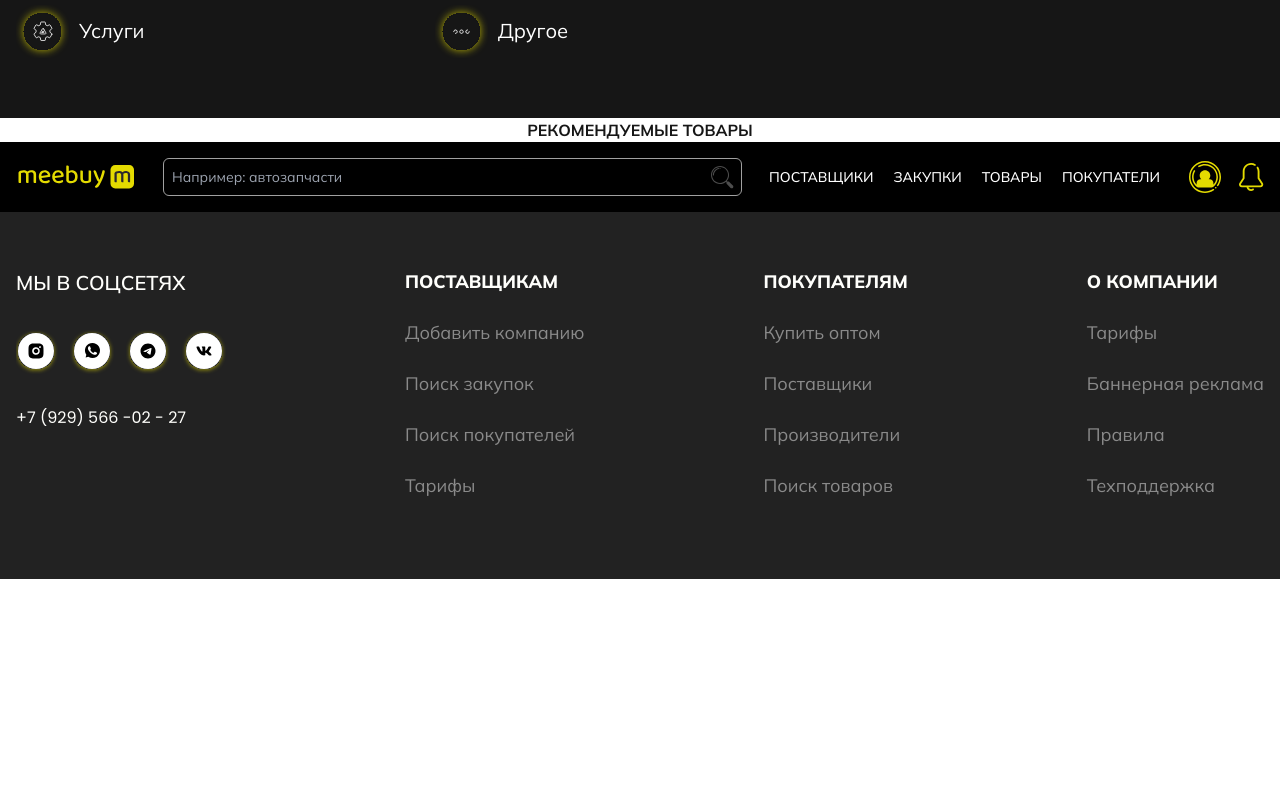
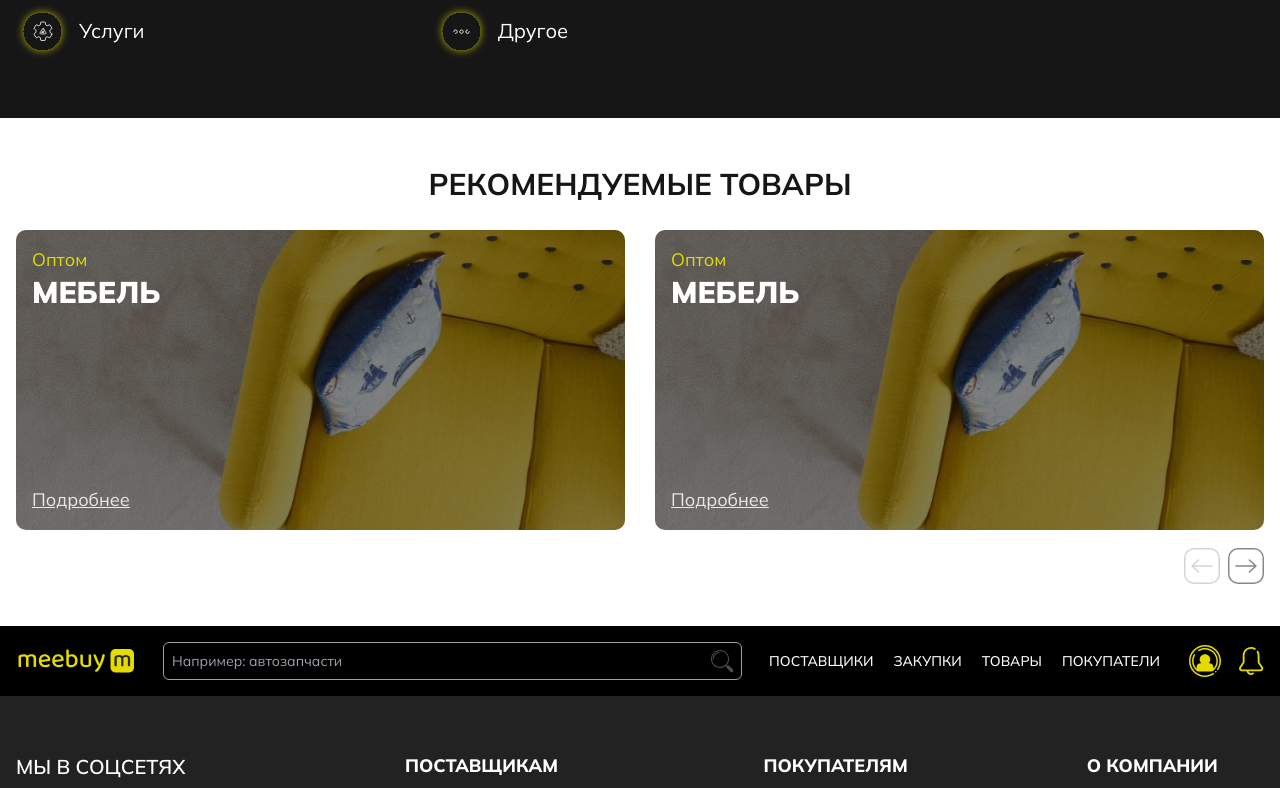
Before and after one commit to Bekjan02/meebuy, a website: page pages/home/home.html in a window 1280 px wide. Shown: the part 1595-2383 px from the top of the page. Before the commit the page ends 2174 px from the top, so only its background shows below. Drawn offline with nearby package versions, Linux system fonts and the light colour scheme; files that its build step writes are made by us from their sources.

Commit message:
created recommended products section, added slider and adaptive

```diff
--- a/pages/home/home.html
+++ b/pages/home/home.html
@@ -6,8 +6,9 @@
   <meta name="viewport" content="width=device-width, initial-scale=1.0" />
   <title>Home</title>
   <link rel="stylesheet" href="../../styles.css">
+  <link rel="stylesheet" href="https://cdnjs.cloudflare.com/ajax/libs/animate.css/4.1.1/animate.min.css" />
+  <link rel="stylesheet" href="https://cdn.jsdelivr.net/npm/swiper@11/swiper-bundle.min.css" />
   <link rel="stylesheet" href="./index.css">
-  <link rel="stylesheet" href="https://cdnjs.cloudflare.com/ajax/libs/animate.css/4.1.1/animate.min.css" />
 </head>
 
 <body class="home">
@@ -281,11 +282,64 @@
       </div>
     </section>
     <!-- recommended products -->
-    <section class="recommended__products">
-      <div class="container">
-        <h2 class="section__title">рекомендуемые товары</h2>
+    <section class="recommended__products mt-12 relative">
+      <div class="container relative">
+        <h2 class="section__title text-lg md:text-2xl xl:text-3xl">рекомендуемые товары</h2>
+        <div class="swiper recommended__slider mt-7">
+          <div class="swiper-wrapper">
+            <div class="swiper-slide">
+              <div class="recommended__slide text-white p-4 cursor-pointer">
+                <div class="slide__content flex flex-col justify-between h-full">
+                  <div>
+                    <span class="text-logo-color sm:text-lg">Оптом</span>
+                    <h2 class="uppercase text-base font-black sm:text-3xl">Мебель</h2>
+                  </div>
+                  <span class="underline text-[#E8E8E8] sm:text-lg">Подробнее</span>
+                </div>
+              </div>
+            </div>
+            <div class="swiper-slide">
+              <div class="recommended__slide text-white p-4 cursor-pointer">
+                <div class="slide__content flex flex-col justify-between h-full">
+                  <div>
+                    <span class="text-logo-color sm:text-lg">Оптом</span>
+                    <h2 class="uppercase text-base font-black sm:text-3xl">Мебель</h2>
+                  </div>
+                  <span class="underline text-[#E8E8E8] sm:text-lg">Подробнее</span>
+                </div>
+              </div>
+            </div>
+            <div class="swiper-slide">
+              <div class="recommended__slide text-white p-4 cursor-pointer">
+                <div class="slide__content flex flex-col justify-between h-full">
+                  <div>
+                    <span class="text-logo-color sm:text-lg">Оптом</span>
+                    <h2 class="uppercase text-base font-black sm:text-3xl">Мебель</h2>
+                  </div>
+                  <span class="underline text-[#E8E8E8] sm:text-lg">Подробнее</span>
+                </div>
+              </div>
+            </div>
+            <div class="swiper-slide">
+              <div class="recommended__slide text-white p-4 cursor-pointer">
+                <div class="slide__content flex flex-col justify-between h-full">
+                  <div>
+                    <span class="text-logo-color sm:text-lg">Оптом</span>
+                    <h2 class="uppercase text-base font-black sm:text-3xl">Мебель</h2>
+                  </div>
+                  <span class="underline text-[#E8E8E8] sm:text-lg">Подробнее</span>
+                </div>
+              </div>
+            </div>
+            <!-- more slides -->
+          </div>
+        </div>
+        <div class="swiper-button-next custom-recommended-next">
+        </div>
+        <div class="swiper-button-prev custom-recommended-prev"></div>
       </div>
     </section>
+    <section class="news mt-24"></section>
   </main>
   <footer class="bg-[#222222]">
     <div class="bg-black py-4">
@@ -380,6 +434,7 @@
   </footer>
 </body>
 
+<script src="https://cdn.jsdelivr.net/npm/swiper@11/swiper-bundle.min.js"></script>
 <script src="./index.js"></script>
 
 </html>
--- a/pages/home/index.css
+++ b/pages/home/index.css
@@ -94,6 +94,67 @@
   background-size: 100%;
 }
 
+/* slider */
+.home .recommended__slide {
+  background: url(../../assets/images/home/recommended-slider.jpg) center no-repeat;
+  background-size: cover;
+  position: relative;
+  aspect-ratio: 16 / 9;
+  border-radius: 10px;
+  overflow: hidden;
+  width: 100%;
+  max-height: 300px;
+}
+
+.home .recommended__slide::before {
+  content: '';
+	display: block;
+	width: 100%;
+	height: 100%;
+	position: absolute;
+	top: 0;
+	left: 0;
+	right: 0;
+	bottom: 0;
+	background-color:rgba(0, 0, 0, 0.5);
+}
+
+.home .recommended__slide .slide__content {
+  position: relative;
+}
+.home .recommended__products .custom-recommended-next.swiper-button-next,
+.home .recommended__products .custom-recommended-prev.swiper-button-prev {
+  top: 110%;
+  width: 36px;
+}
+
+.home .recommended__products .custom-recommended-next.swiper-button-next {
+  right: 16px;
+}
+
+.home .recommended__products .custom-recommended-prev.swiper-button-prev {
+  right: 60px;
+  left: unset;
+}
+
+.home .recommended__products .custom-recommended-next.swiper-button-next::after {
+  content: '';
+  background: url(../../assets/images/icons/next-arrow.svg);
+  width: 36px;
+  height: 36px;
+  top: 100%;
+}
+
+
+.home .recommended__products .custom-recommended-prev.swiper-button-prev::after {
+  content: '';
+  background: url(../../assets/images/icons/prev-arrow.svg);
+  width: 36px;
+  height: 36px;
+  top: 100%;
+}
+/* slider end */
+
 
 @media screen and (min-width: 992px) {
   .home .hero {
@@ -110,3 +171,13 @@
     font-size: 16px;
   }
 }
+
+@media screen and (min-width: 1440px) {
+  .home .recommended__products .custom-recommended-next.swiper-button-next {
+    right: 80px;
+  }
+
+  .home .recommended__products .custom-recommended-prev.swiper-button-prev {
+    right: 130px;
+  }
+}
--- a/pages/home/index.js
+++ b/pages/home/index.js
@@ -86,3 +86,18 @@ function changeWord() {
 setInterval(changeWord, 1500);
 
 changingTextElement.style.animation = 'text-in 500ms ease-out';
+
+// slider
+
+const recommendedSlider = new Swiper('.recommended__slider', {
+  navigation: {
+    nextEl: '.swiper-button-next',
+    prevEl: '.swiper-button-prev',
+  },
+  breakpoints: {
+    992: {
+      slidesPerView: 2,
+      spaceBetween: 30,
+    },
+  },
+});
```
Also changed, not shown: assets/images/home/recommended-slider.jpg (added), assets/images/icons/next-arrow.svg (added), assets/images/icons/prev-arrow.svg (added).
